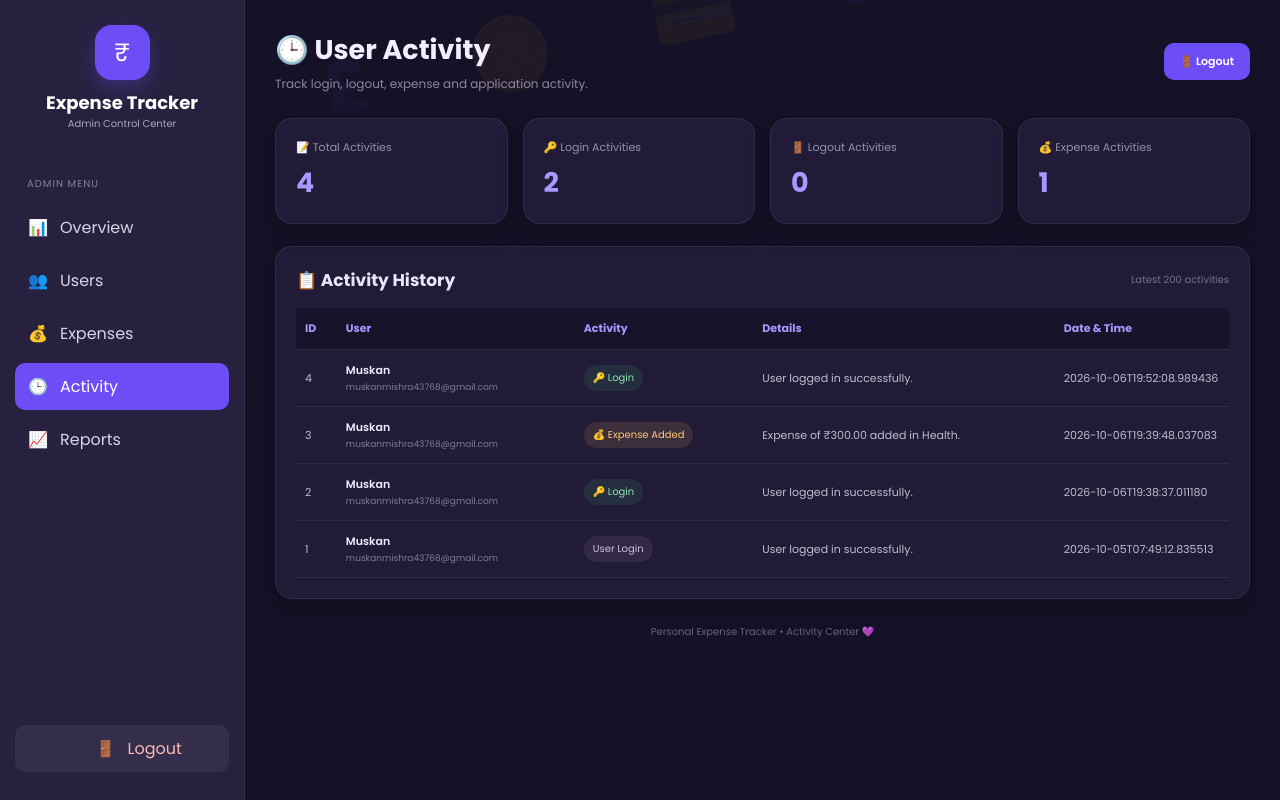
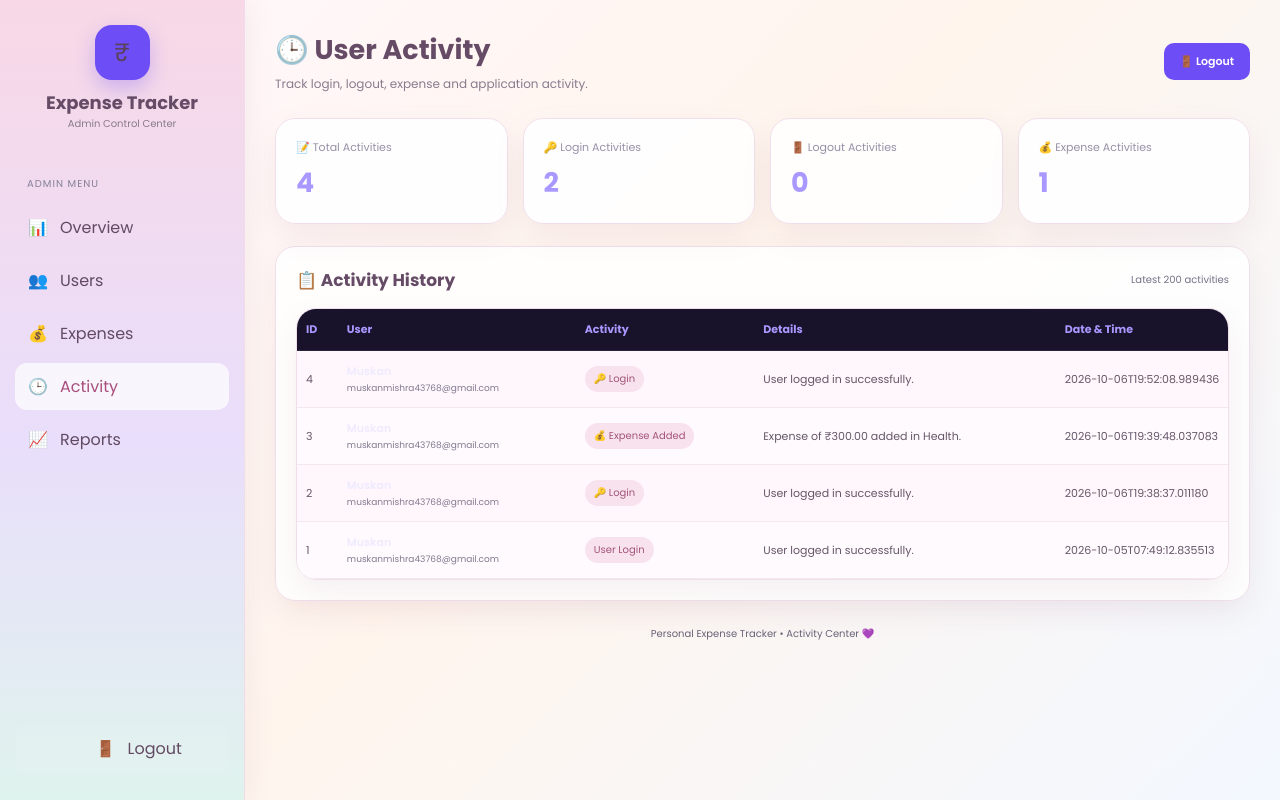
Before and after one commit to muskanmishra43768-tech/personal-expense-tracker, a Flask app: page /admin/activity in a window 1280 px wide. Run offline with Flask 3, Linux system fonts and the light colour scheme; a user stored in the database is signed in; data comes from the database, SQL or seed files in the repository.

Commit message:
Refactor admin_activity.html with new styles and layout
Updated the HTML structure and styles for the admin activity page, including layout adjustments and new theme styling.

```diff
--- a/templates/admin_activity.html
+++ b/templates/admin_activity.html
@@ -70,6 +70,33 @@
 .stats{grid-template-columns:1fr}.main{padding:15px}.head{align-items:flex-start;flex-direction:column}
 .logout-top{align-self:stretch;text-align:center}
 }
+
+
+/* Pastel girly theme overrides — visual styling only */
+:root{color-scheme:light;--ink:#514454;--muted:#887b8d;--pink:#f6bfd4;--pink-deep:#b85f88;--peach:#ffe0cf;--lavender:#e8ddff;--mint:#d8f3e7;--sky:#dceeff;--paper:#fffafd;--line:#f0dfeb}
+html{background:#fff8fc!important}
+body{background:linear-gradient(135deg,#fff8fc 0%,#fff5ed 48%,#f3f8ff 100%)!important;color:var(--ink)!important}
+body:before{color:rgba(126,57,96,.11)!important;opacity:1!important}
+.side,.sidebar{background:linear-gradient(180deg,#f8d8e6 0%,#e9defb 55%,#dff3ed 100%)!important;color:#5a4258!important;border-right:1px solid #f0dce9!important;box-shadow:5px 0 24px rgba(144,89,125,.08)!important}
+.side a,.sidebar a,.side button,.sidebar button{color:#624a63!important}
+.side a:hover,.sidebar a:hover,.side a.active,.sidebar a.active{background:rgba(255,255,255,.72)!important;color:#a84f7b!important;border-radius:12px!important}
+main,.main,.content,.page-content{color:var(--ink)!important}
+header,.topbar,.header{background:rgba(255,250,253,.88)!important;border-color:var(--line)!important;color:var(--ink)!important;backdrop-filter:blur(12px)}
+h1,h2,h3,h4,.title,.page-title{color:#654b65!important}
+p,small,label,.muted,.subtitle{color:var(--muted)!important}
+.card,.stat-card,.panel,.table-wrap,.activity-card,.content-card,.section-card{background:rgba(255,255,255,.88)!important;border:1px solid #f0dfeb!important;border-radius:20px!important;box-shadow:0 12px 30px rgba(145,91,127,.09)!important;color:var(--ink)!important}
+table{border-collapse:separate!important;border-spacing:0!important;background:#fffafd!important;border-radius:14px!important;overflow:hidden;color:var(--ink)!important}
+thead th{background:#f8e5ef!important;color:#79546e!important;border-color:#f0dce8!important}
+tbody td{border-color:#f4e8ef!important;color:#655669!important}
+tbody tr:nth-child(even){background:#fff7fb!important}tbody tr:hover{background:#f5efff!important}
+button,.btn,a.btn,input[type=submit]{border-radius:12px!important;transition:transform .18s ease,box-shadow .18s ease}
+button:hover,.btn:hover,input[type=submit]:hover{transform:translateY(-1px)}
+input,select,textarea{background:#fffafd!important;color:#574858!important;border:1px solid #ead8e7!important;border-radius:12px!important}
+input:focus,select:focus,textarea:focus{outline:none!important;border-color:#d79cbd!important;box-shadow:0 0 0 3px rgba(215,156,189,.18)!important}
+button[type=submit],.btn-primary,.primary-btn{background:linear-gradient(135deg,#eaa9c7,#cbb9f5)!important;color:#553d58!important;border:0!important;box-shadow:0 8px 18px rgba(184,95,136,.18)!important}
+.badge,.pill,.status{border-radius:999px!important;background:#f8e2ee!important;color:#a3547b!important}
+@media(max-width:760px){.side,.sidebar{position:relative!important;width:100%!important;height:auto!important}.main,main,.content{margin-left:0!important;width:100%!important;padding:18px!important}table{display:block;max-width:100%;overflow-x:auto}}
+@media(prefers-color-scheme:dark){html,body{background:linear-gradient(135deg,#fff8fc 0%,#fff5ed 48%,#f3f8ff 100%)!important;color:var(--ink)!important}}
 </style>
 </head>
 
```
